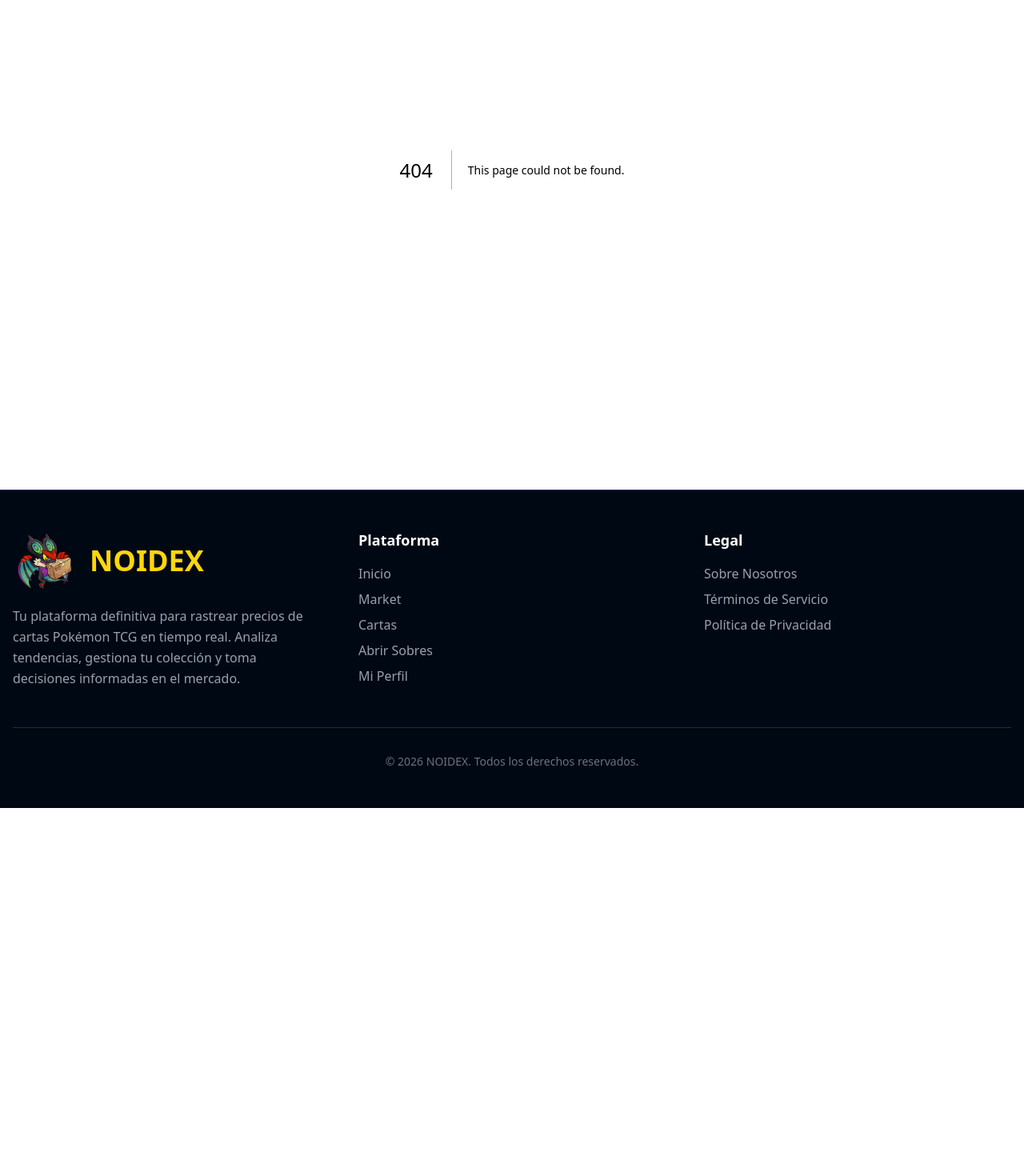
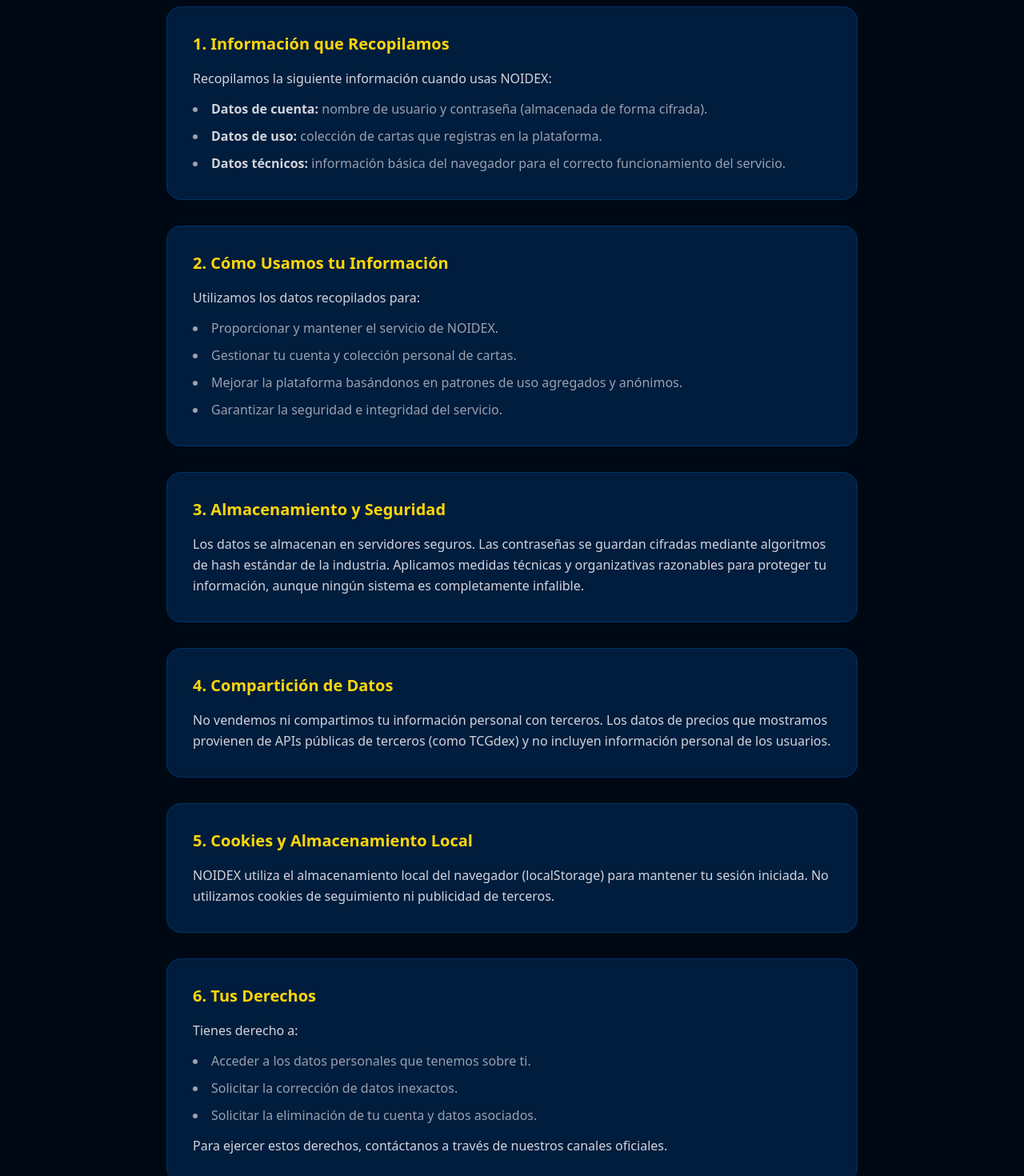
Before and after one commit to patatavolc/Poke-Price-Tracker, a Next.js app in the folder frontend/: page /privacy in a window 1280 px wide. Before the commit this address had no page. Shown: the part 280-1750 px from the top of the page at 80% size. Before the commit the page ends 1290 px from the top, so only its background shows below. Built offline with nearby package versions, Linux system fonts and the light colour scheme.

Commit message:
feat(legal): añadir página Política de Privacidad (/privacy)

```diff
--- /dev/null
+++ b/frontend/src/app/privacy/page.jsx
@@ -0,0 +1,160 @@
+export const metadata = {
+    title: "Política de Privacidad | NOIDEX",
+    description: "Política de privacidad y tratamiento de datos de NOIDEX",
+};
+
+const LAST_UPDATED = "7 de mayo de 2026";
+
+export default function PrivacyPage() {
+    return (
+        <div className="min-h-screen bg-app">
+            <div className="container mx-auto px-4 py-16 max-w-4xl">
+                {/* Header */}
+                <div className="mb-12 text-center">
+                    <h1 className="text-4xl md:text-5xl font-bold text-white font-display mb-4">
+                        Política de{" "}
+                        <span className="text-brand-highlight">Privacidad</span>
+                    </h1>
+                    <p className="text-gray-500 text-sm">
+                        Última actualización: {LAST_UPDATED}
+                    </p>
+                </div>
+
+                <div className="space-y-8">
+                    <Section title="1. Información que Recopilamos">
+                        <p className="mb-3">
+                            Recopilamos la siguiente información cuando usas
+                            NOIDEX:
+                        </p>
+                        <ul className="list-disc list-inside space-y-2 text-gray-400">
+                            <li>
+                                <strong className="text-gray-300">
+                                    Datos de cuenta:
+                                </strong>{" "}
+                                nombre de usuario y contraseña (almacenada de
+                                forma cifrada).
+                            </li>
+                            <li>
+                                <strong className="text-gray-300">
+                                    Datos de uso:
+                                </strong>{" "}
+                                colección de cartas que registras en la
+                                plataforma.
+                            </li>
+                            <li>
+                                <strong className="text-gray-300">
+                                    Datos técnicos:
+                                </strong>{" "}
+                                información básica del navegador para el
+                                correcto funcionamiento del servicio.
+                            </li>
+                        </ul>
+                    </Section>
+
+                    <Section title="2. Cómo Usamos tu Información">
+                        <p className="mb-3">
+                            Utilizamos los datos recopilados para:
+                        </p>
+                        <ul className="list-disc list-inside space-y-2 text-gray-400">
+                            <li>
+                                Proporcionar y mantener el servicio de NOIDEX.
+                            </li>
+                            <li>
+                                Gestionar tu cuenta y colección personal de
+                                cartas.
+                            </li>
+                            <li>
+                                Mejorar la plataforma basándonos en patrones de
+                                uso agregados y anónimos.
+                            </li>
+                            <li>
+                                Garantizar la seguridad e integridad del
+                                servicio.
+                            </li>
+                        </ul>
+                    </Section>
+
+                    <Section title="3. Almacenamiento y Seguridad">
+                        <p>
+                            Los datos se almacenan en servidores seguros. Las
+                            contraseñas se guardan cifradas mediante algoritmos
+                            de hash estándar de la industria. Aplicamos medidas
+                            técnicas y organizativas razonables para proteger tu
+                            información, aunque ningún sistema es completamente
+                            infalible.
+                        </p>
+                    </Section>
+
+                    <Section title="4. Compartición de Datos">
+                        <p>
+                            No vendemos ni compartimos tu información personal
+                            con terceros. Los datos de precios que mostramos
+                            provienen de APIs públicas de terceros (como TCGdex)
+                            y no incluyen información personal de los usuarios.
+                        </p>
+                    </Section>
+
+                    <Section title="5. Cookies y Almacenamiento Local">
+                        <p>
+                            NOIDEX utiliza el almacenamiento local del
+                            navegador (localStorage) para mantener tu sesión
+                            iniciada. No utilizamos cookies de seguimiento ni
+                            publicidad de terceros.
+                        </p>
+                    </Section>
+
+                    <Section title="6. Tus Derechos">
+                        <p className="mb-3">Tienes derecho a:</p>
+                        <ul className="list-disc list-inside space-y-2 text-gray-400">
+                            <li>
+                                Acceder a los datos personales que tenemos sobre
+                                ti.
+                            </li>
+                            <li>
+                                Solicitar la corrección de datos inexactos.
+                            </li>
+                            <li>
+                                Solicitar la eliminación de tu cuenta y datos
+                                asociados.
+                            </li>
+                        </ul>
+                        <p className="mt-3">
+                            Para ejercer estos derechos, contáctanos a través de
+                            nuestros canales oficiales.
+                        </p>
+                    </Section>
+
+                    <Section title="7. Menores de Edad">
+                        <p>
+                            NOIDEX no está dirigido a menores de 14 años. No
+                            recopilamos conscientemente información personal de
+                            menores. Si crees que un menor ha creado una cuenta,
+                            contáctanos para proceder a su eliminación.
+                        </p>
+                    </Section>
+
+                    <Section title="8. Cambios en esta Política">
+                        <p>
+                            Podemos actualizar esta política ocasionalmente. La
+                            fecha de última actualización siempre estará visible
+                            al inicio de esta página. El uso continuado del
+                            servicio tras los cambios implica la aceptación de
+                            la nueva política.
+                        </p>
+                    </Section>
+                </div>
+            </div>
+        </div>
+    );
+}
+
+function Section({ title, children }) {
+    return (
+        <section className="bg-card-bg border border-ui-border rounded-2xl p-8">
+            <h2 className="text-xl font-bold text-brand-highlight mb-4">
+                {title}
+            </h2>
+            <div className="text-gray-300 leading-relaxed">{children}</div>
+        </section>
+    );
+}
```
